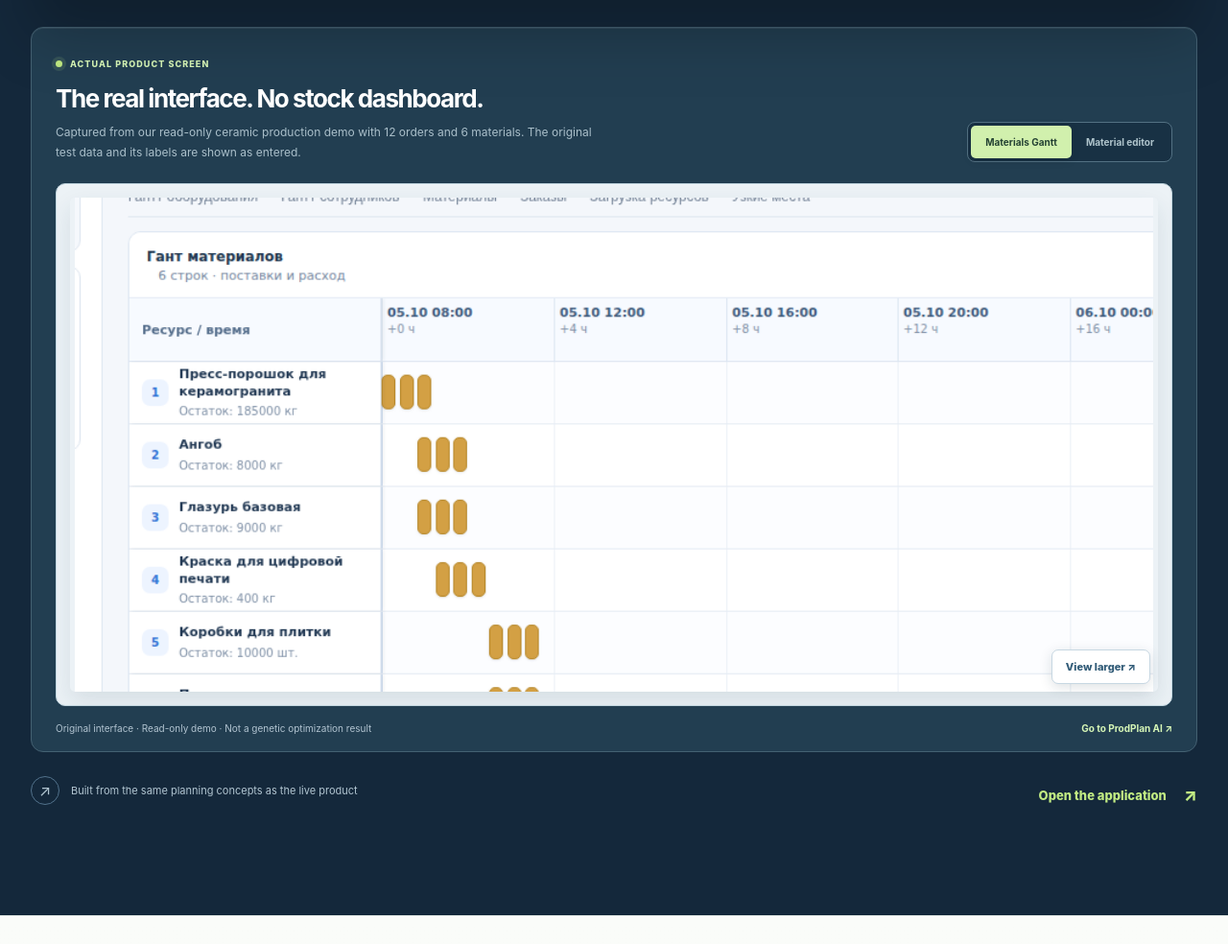
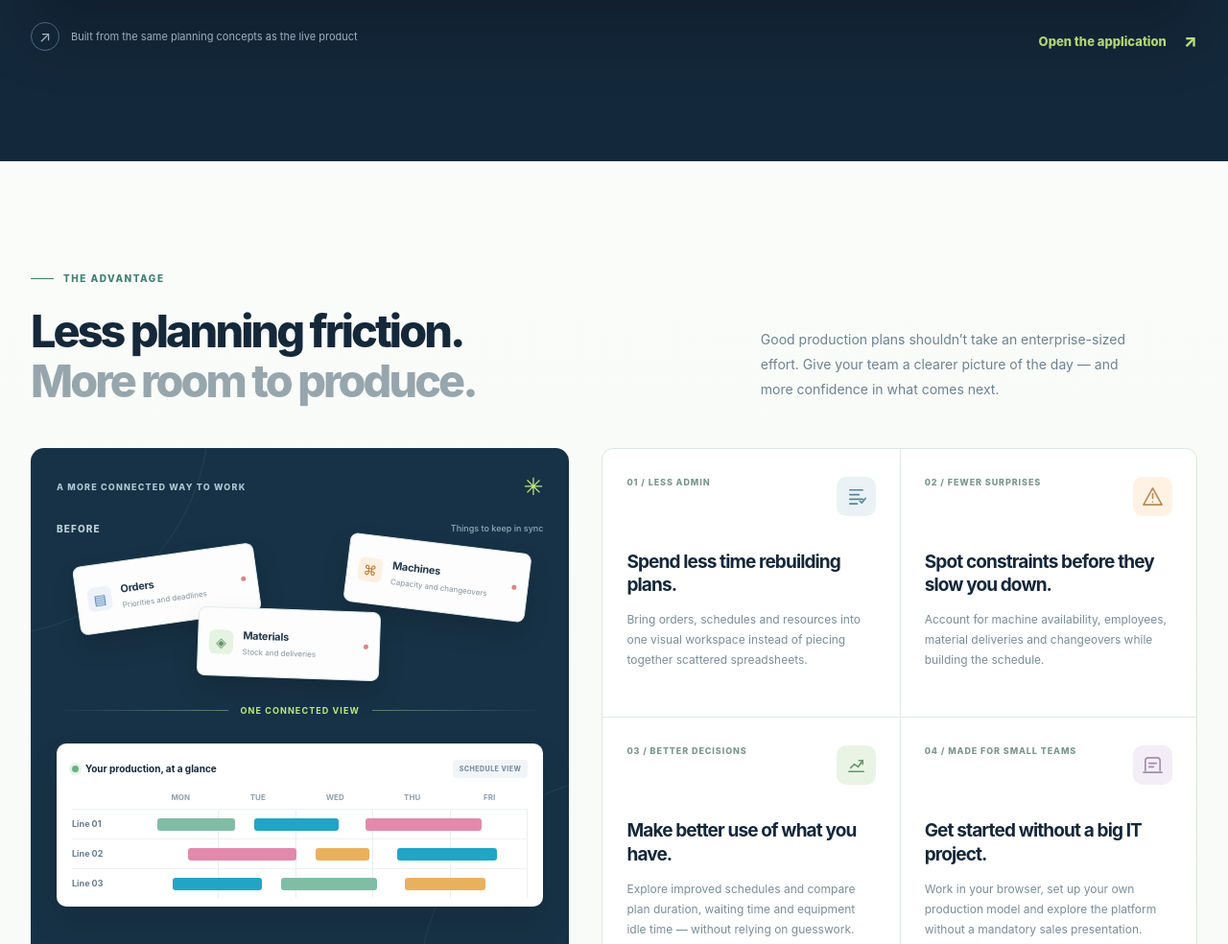
Before and after one commit to Belkazl/production-planner-ai, a website: page index.html in a window 1280 px wide. Shown: the part 1892-2876 px from the top of the page at 96% size. Drawn offline with Linux system fonts and the light colour scheme.

Commit message:
fix(landing): temporarily remove Russian-language real-product screenshot gallery and popup

```diff
--- a/index.html
+++ b/index.html
@@ -104,24 +104,6 @@
             </div></div>
             <div class="showcase-legend"><span><i class="legend-dot cyan-bg"></i> Production</span><span><i class="legend-dot rose-bg"></i> Processing</span><span><i class="legend-dot gold-bg"></i> Next operation</span><span><i class="legend-dot dark-bg"></i> Setup</span><span class="legend-note">Illustrative schedule — not a measured performance claim</span></div>
           </div>
-        </div>
-        <div class="actual-product" id="real-preview" aria-labelledby="real-preview-title">
-          <div class="actual-product-intro">
-            <div><span class="actual-product-pill"><i></i> ACTUAL PRODUCT SCREEN</span>
-              <h3 id="real-preview-title">The real interface. No stock dashboard.</h3>
-              <p>Captured from our read-only ceramic production demo with 12 orders and 6 materials. The original test data and its labels are shown as entered.</p>
-            </div>
-            <div class="actual-product-switch" role="group" aria-label="Choose actual product screenshot">
-              <button type="button" data-real-preview="gantt" aria-pressed="true" class="active">Materials Gantt</button>
-              <button type="button" data-real-preview="editor" aria-pressed="false">Material editor</button>
-            </div>
-          </div>
-          <button class="actual-product-screen" type="button" data-real-open aria-label="Enlarge actual ProdPlan screenshot">
-            <img id="real-preview-img" src="/assets/demo/real-material-gantt.png" width="932" height="427" alt="Actual ProdPlan AI materials Gantt from the verified ceramic test model" loading="lazy">
-            <span class="actual-enlarge">View larger ↗</span>
-          </button>
-          <div class="actual-product-foot"><span>Original interface · Read-only demo · Not a genetic optimization result</span>
-            <a href="https://production-planner-gateway-v2-production.up.railway.app/" rel="noopener">Go to ProdPlan AI <span aria-hidden="true">↗</span></a></div>
         </div>
         <div class="platform-foot"><span><span class="platform-foot-icon">↗</span> Built from the same planning concepts as the live product</span><a href="https://production-planner-gateway-v2-production.up.railway.app/" rel="noopener" class="text-link on-dark-link">Open the application <span>↗</span></a></div>
       </div>
@@ -272,11 +254,6 @@
     <section class="final-cta"><div class="container final-inner"><span class="section-kicker on-dark"><span class="kicker-line"></span> READY FOR A CLEARER SCHEDULE?</span><h2>Make more room<br>for <em>making things.</em></h2><p>One place to plan the work, understand the constraints and keep your production moving.</p><button type="button" class="btn btn-lime btn-lg" data-trial-trigger>Start 30-day free trial <span class="circle-arrow" aria-hidden="true">↗</span></button><div class="final-note">No credit card. No automatic charges. Just a better way to plan.</div><div class="final-decor" aria-hidden="true"><i></i><i></i><i></i></div></div></section>
   </main>
   <footer class="site-footer"><div class="container footer-main"><div class="footer-brand"><a class="logo" href="#top"><span class="logo-mark" aria-hidden="true"><span></span><span></span><span></span><span></span></span><span class="logo-type">prodplan<span class="logo-ai">AI</span></span></a><p>Production planning, made clear.<br>For teams that make things.</p></div><div class="footer-links"><div><b>Explore</b><a href="#platform">Platform</a><a href="#benefits">Benefits</a><a href="#results">Results</a><a href="#use-cases">Use cases</a><a href="#how-it-works">How it works</a><a href="#pricing">Pricing</a></div><div><b>Account</b><a href="https://production-planner-gateway-v2-production.up.railway.app/" rel="noopener">Sign in</a><button type="button" data-trial-trigger>Start free trial</button></div></div></div><div class="container footer-bottom"><span>© <span id="year">2026</span> ProdPlan AI. Landing preview v3.</span><span>Built with purpose for smaller manufacturers. <a href="#top">Back to top ↑</a></span></div></footer>
-  <dialog id="real-image-dialog" class="real-image-dialog" aria-label="Enlarged actual ProdPlan AI interface screenshot">
-    <button type="button" class="real-image-close" data-real-close aria-label="Close enlarged image">×</button>
-    <img id="real-image-enlarged" src="/assets/demo/real-material-gantt.png" width="932" height="427" alt="Enlarged original ProdPlan Gantt">
-    <p>Real read-only ceramic demo. Screens retain the sample's originally entered field names.</p>
-  </dialog>
   <dialog class="trial-dialog" id="trial-dialog" aria-labelledby="trial-title"><form method="dialog" class="dialog-inner"><button class="modal-close" value="cancel" aria-label="Close dialog" type="submit">×</button><span class="modal-symbol">↗</span><span class="section-kicker"><span class="kicker-line"></span> EARLY ACCESS PREVIEW</span><h2 id="trial-title">Ready to give it a try?</h2><p>We’re building a fully self-service 30-day trial with no credit card required. For now, registration is available in the existing application, but the automatic trial timer and paid subscription flow are not enabled yet.</p><a class="btn btn-primary modal-continue" href="https://production-planner-gateway-v2-production.up.railway.app/" rel="noopener">Open ProdPlan AI <span aria-hidden="true">↗</span></a><button type="submit" value="cancel" class="modal-later">Keep exploring the landing page</button></form></dialog>
 </body>
 </html>
```
